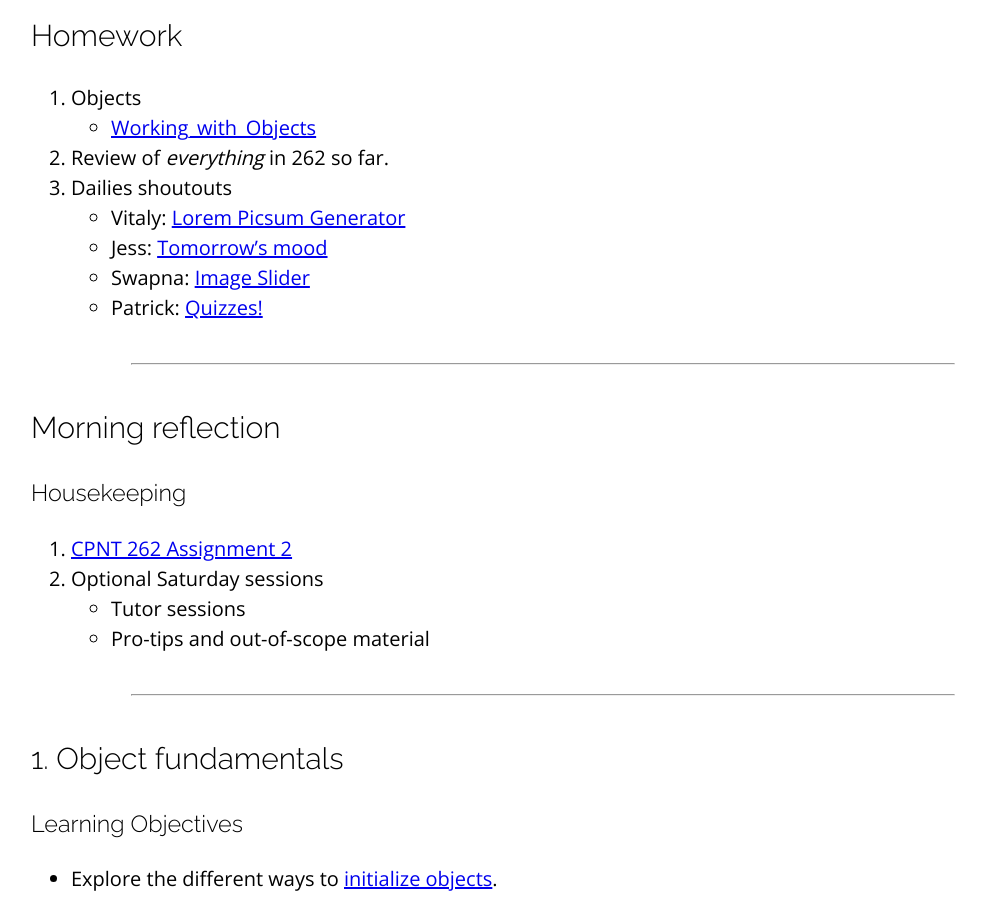
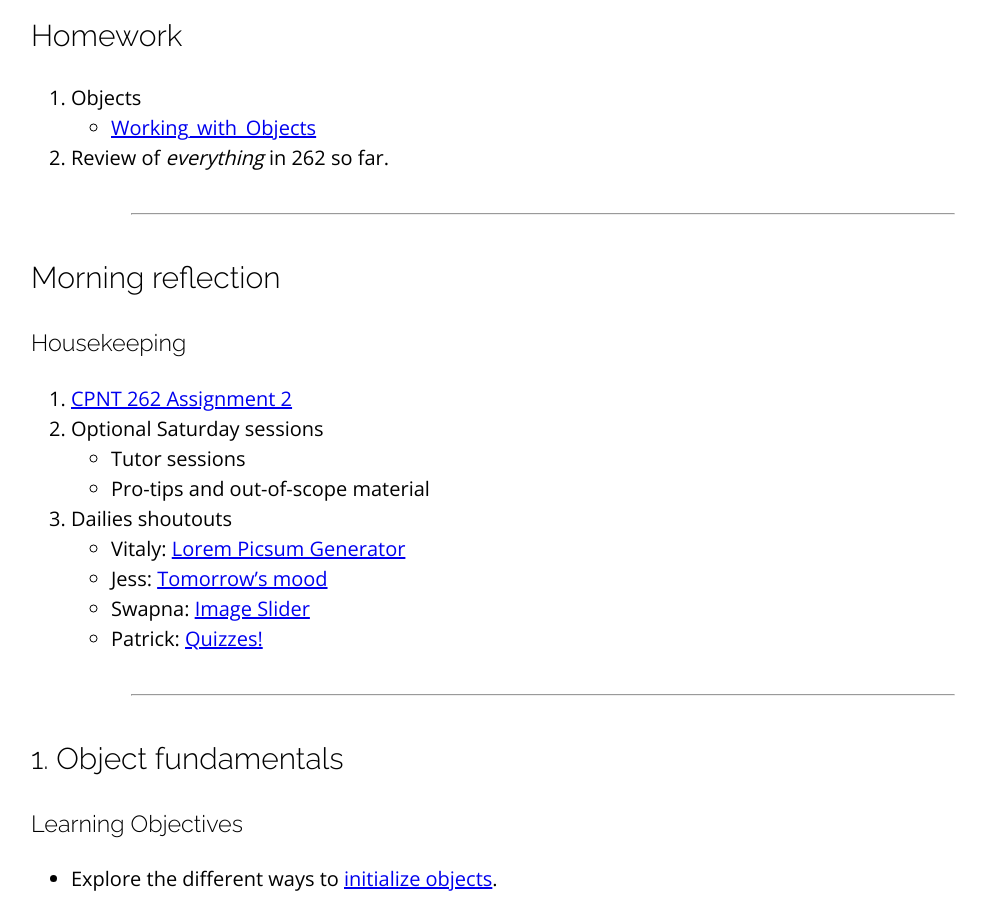
Before and after one commit to sait-wbdv/winter-2021, a Jekyll site: the page built from _posts/2021-02-19-objects-review.md, in a window 1280 px wide and 900 px high, scrolled down 508 px. Shown: the whole window, without its empty margins (97-1083 px from the left). Built offline with Jekyll 4.4.1, drawn with Linux system fonts in a browser that asks for light colours; nearby versions of some CDN libraries; part of the change alters nothing that is shown.

Commit message:
added activites, tweaks

```diff
--- a/_posts/2021-02-19-objects-review.md
+++ b/_posts/2021-02-19-objects-review.md
@@ -8,11 +8,6 @@ categories: cpnt262
 1. Objects
     - [Working_with_Objects](https://developer.mozilla.org/en-US/docs/Web/JavaScript/Guide/Working_with_Objects)
 2. Review of _everything_ in 262 so far.
-3. Dailies shoutouts
-    - Vitaly: [Lorem Picsum Generator](https://codepen.io/gvitaly87/pen/qBqjYYN)
-    - Jess: [Tomorrow's mood](https://jluu38.github.io/W6W/)
-    - Swapna: [Image Slider](https://swappnasama.github.io/image-slider/)
-    - Patrick: [Quizzes!](https://pteskey.github.io/in-class/18-02-2021/)
 
 ---
 
@@ -22,6 +17,11 @@ categories: cpnt262
 2. Optional Saturday sessions
     - Tutor sessions
     - Pro-tips and out-of-scope material
+3. Dailies shoutouts
+    - Vitaly: [Lorem Picsum Generator](https://codepen.io/gvitaly87/pen/qBqjYYN)
+    - Jess: [Tomorrow's mood](https://jluu38.github.io/W6W/)
+    - Swapna: [Image Slider](https://swappnasama.github.io/image-slider/)
+    - Patrick: [Quizzes!](https://pteskey.github.io/in-class/18-02-2021/)
 
 ---
 
@@ -86,6 +86,7 @@ Object Method
 ## Open lab-time
 1. Assignment 2
 2. Portfolio things (Final Presentations -> 2 months away!)
+3. Homework for Tuesday
 
 ---
 
```
